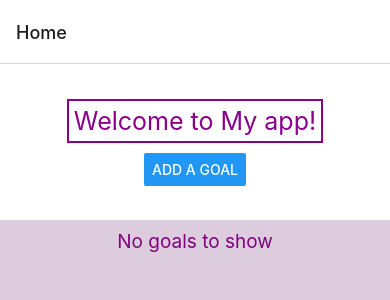
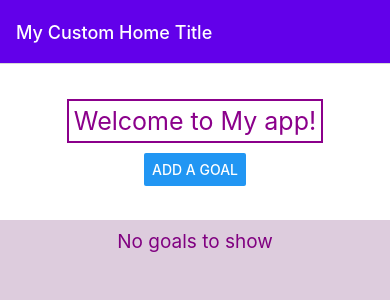
Before and after one commit to taowu-neu/Fall2024-Thu, a React Native app: screen / in a window 390 px wide. Shown: the top 300 px of the page. Built offline with nearby package versions, Linux system fonts and the light colour scheme.

Commit message:
Add the options prop

```diff
--- a/App.js
+++ b/App.js
@@ -1,16 +1,28 @@
 import { NavigationContainer } from '@react-navigation/native';
 import { createNativeStackNavigator } from '@react-navigation/native-stack';
 import Home from './Components/Home';
-import GoalDetails from './Components/GoalDetails';
+import GoalDetails from './Components/GoalDetails'; // 导入新的 GoalDetails 组件
 
+// 创建一个名为 Stack 的变量
 const Stack = createNativeStackNavigator();
 
 export default function App() {
   return (
     <NavigationContainer>
       <Stack.Navigator>
-        <Stack.Screen name="Home" component={Home} />
-        <Stack.Screen name="Details" component={GoalDetails} />
+        <Stack.Screen
+          name="Home"
+          component={Home}
+          options={{
+            title: 'My Custom Home Title',
+            headerStyle: { backgroundColor: '#6200ea' },
+            headerTintColor: '#ffffff',
+          }}
+        />
+        <Stack.Screen
+          name="Details"
+          component={GoalDetails}
+        />
       </Stack.Navigator>
     </NavigationContainer>
   );
```
